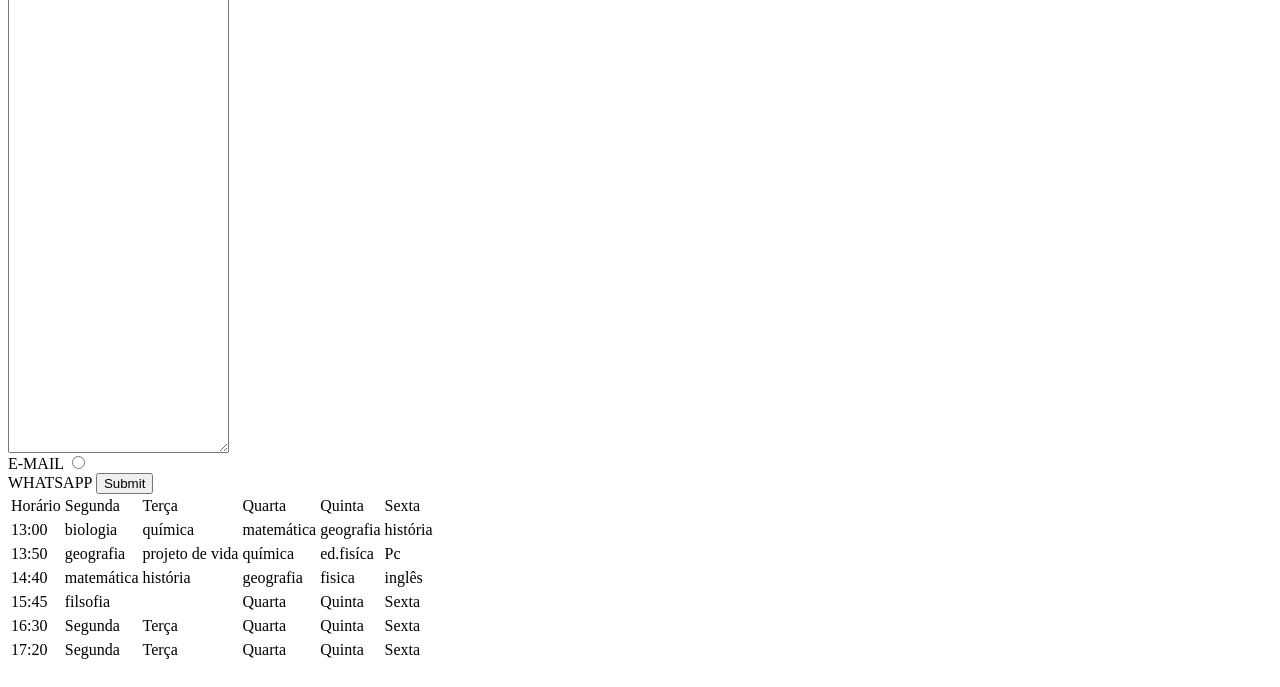
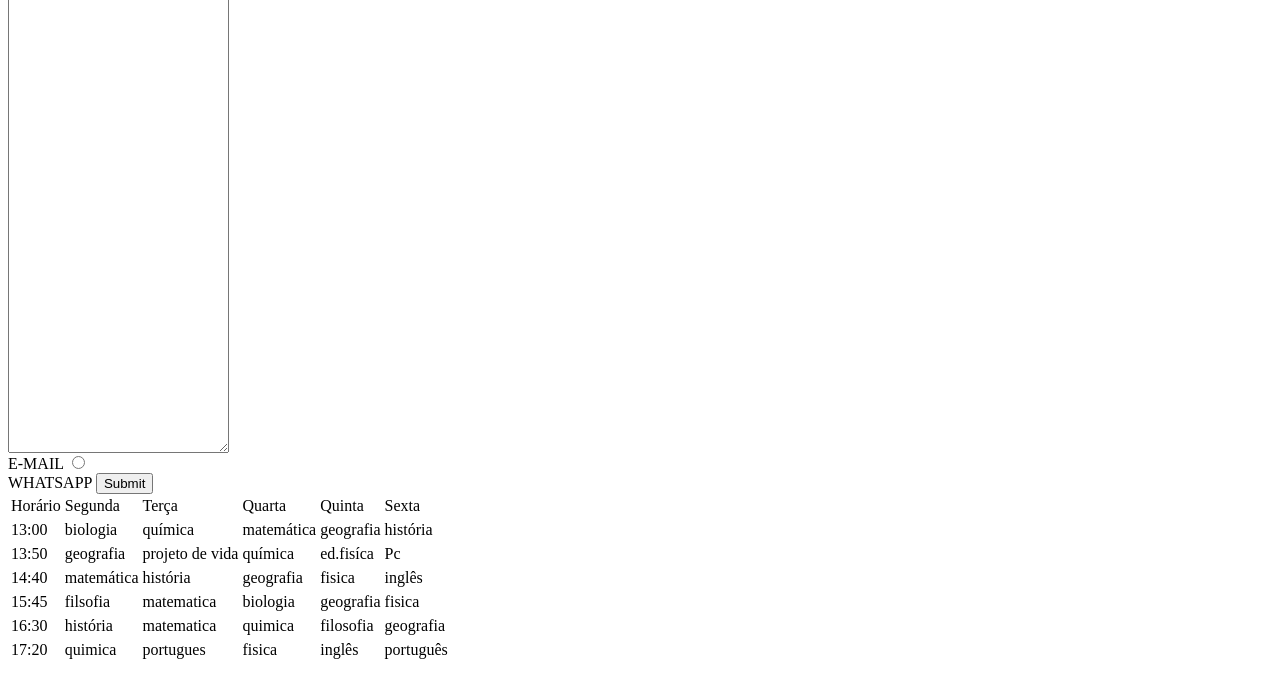
Before and after one commit to marcosvinicius2510/formulario, a plain HTML site: page index.html in a window 1280 px wide. Shown: the part 113-800 px from the top of the page. Drawn offline with Linux system fonts and the light colour scheme.

Commit message:
Update index.html

```diff
--- a/index.html
+++ b/index.html
@@ -75,26 +75,26 @@
                 <tr>
                     <td>15:45</td>
                     <td>filsofia</td>
-                    <td></td>
-                    <td>Quarta</td>
-                    <td>Quinta</td>
-                    <td>Sexta</td>
+                    <td>matematica</td>
+                    <td>biologia</td>
+                    <td>geografia</td>
+                    <td>fisica</td>
                <tr/>
                 <tr>
                     <td>16:30</td>
-                    <td>Segunda</td>
-                    <td>Terça</td>
-                    <td>Quarta</td>
-                    <td>Quinta</td>
-                    <td>Sexta</td>
+                    <td>história</td>
+                    <td>matematica</td>
+                    <td>quimica</td>
+                    <td>filosofia</td>
+                    <td>geografia</td>
                <tr/>
                 <tr>
                     <td>17:20</td>
-                    <td>Segunda</td>
-                    <td>Terça</td>
-                    <td>Quarta</td>
-                    <td>Quinta</td>
-                    <td>Sexta</td>
+                    <td>quimica</td>
+                    <td>portugues</td>
+                    <td>fisica</td>
+                    <td>inglês</td>
+                    <td>português</td>
                <tr/>
             <table/>
                 <main/>
```
